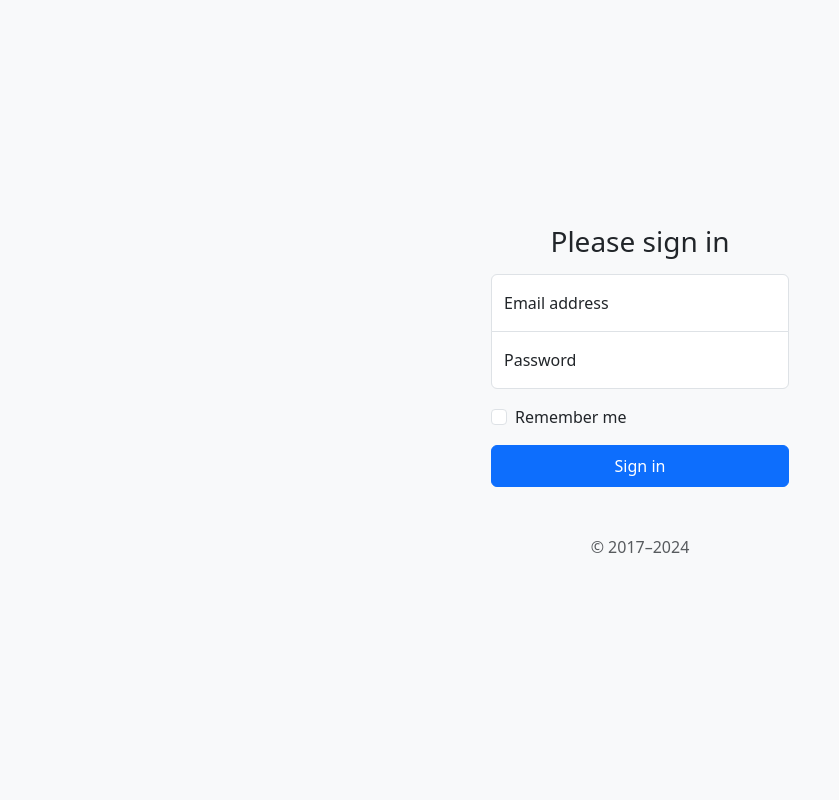
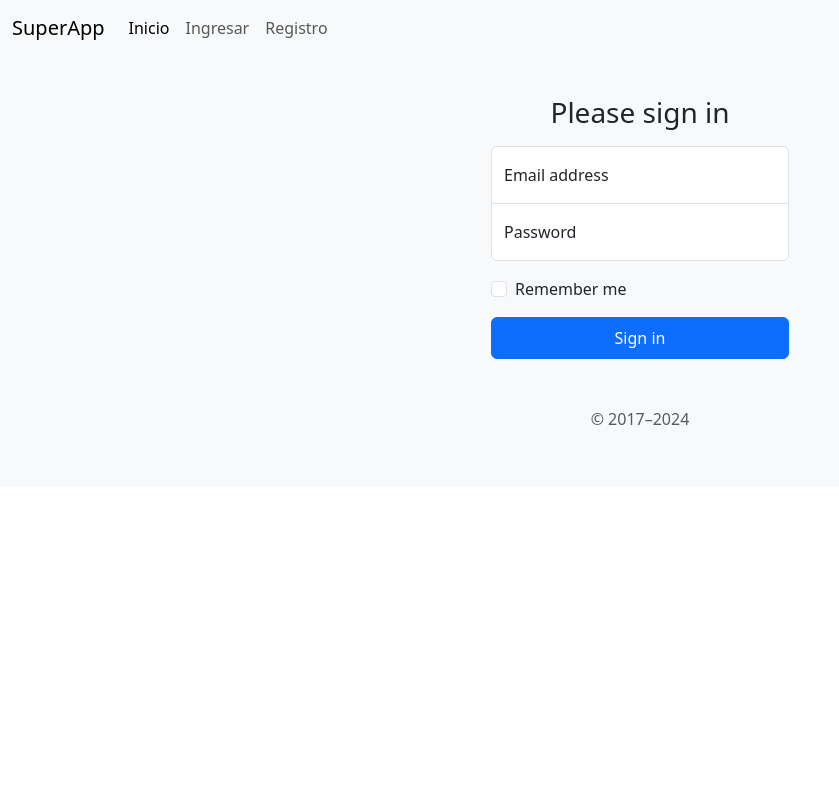
Before and after one commit to SuKuShaing/Login-y-validaci-n-de-datos-en-Flask, a Flask app: page / in a window 1280 px wide. Shown: the whole page, without its empty margins (0-839 px from the left). Run offline with Flask 3, Linux system fonts and the light colour scheme; parts of the project's set-up code (start-up, migrations or seed data) failed here and were passed over; some libraries are stand-ins or nearby versions.

Commit message:
Se reestructuró el código para que los html tuvieran bloques

```diff
--- /dev/null
+++ b/templates/cabecera.html
@@ -0,0 +1,29 @@
+<nav class="navbar navbar-expand-lg bg-body-tertiary">
+	<div class="container-fluid">
+		<a class="navbar-brand" href="#">SuperApp</a>
+		<button
+			class="navbar-toggler"
+			type="button"
+			data-bs-toggle="collapse"
+			data-bs-target="#navbarNavDropdown"
+			aria-controls="navbarNavDropdown"
+			aria-expanded="false"
+			aria-label="Toggle navigation"
+		>
+			<span class="navbar-toggler-icon"></span>
+		</button>
+		<div class="collapse navbar-collapse" id="navbarNavDropdown">
+			<ul class="navbar-nav">
+				<li class="nav-item">
+					<a class="nav-link active" aria-current="page" href="/">Inicio</a>
+				</li>
+				<li class="nav-item">
+					<a class="nav-link" href="/">Ingresar</a>
+				</li>
+				<li class="nav-item">
+					<a class="nav-link" href="/registro">Registro</a>
+				</li>
+			</ul>
+		</div>
+	</div>
+</nav>
--- a/templates/index.html
+++ b/templates/index.html
@@ -1,54 +1,16 @@
-<!DOCTYPE html>
-<html lang="es">
-	<head>
-		<meta charset="UTF-8" />
-		<meta name="viewport" content="width=device-width, initial-scale=1.0" />
-		<title>Document</title>
-		<link
-			href="https://cdn.jsdelivr.net/npm/bootstrap@5.3.3/dist/css/bootstrap.min.css"
-			rel="stylesheet"
-			integrity="sha384-QWTKZyjpPEjISv5WaRU9OFeRpok6YctnYmDr5pNlyT2bRjXh0JMhjY6hW+ALEwIH"
-			crossorigin="anonymous"
-		/>
-		<style>
-			html,
-			body {
-				height: 100%;
-			}
+{% extends 'layout.html' %}
 
-			.form-signin {
-				max-width: 330px;
-				padding: 1rem;
-			}
+{% block title %}Home{% endblock %}
 
-			.form-signin .form-floating:focus-within {
-				z-index: 2;
-			}
-
-			.form-signin input[type="email"] {
-				margin-bottom: -1px;
-				border-bottom-right-radius: 0;
-				border-bottom-left-radius: 0;
-			}
-
-			.form-signin input[type="password"] {
-				margin-bottom: 10px;
-				border-top-left-radius: 0;
-				border-top-right-radius: 0;
-			}
-		</style>
-	</head>
-	<body class="d-flex align-items-center py-4 bg-body-tertiary">
+{% block body %}
+<div class="d-flex align-items-center py-4 bg-body-tertiary">
 	<main class="form-signin w-100 m-auto text-center">
-
 		<form action="acceso-login" method="post">
 			<!-- action="acceso-login" define la URL a la que se enviarán los datos del formulario cuando se haga clic en el botón de envío -->
 			<h1 class="h3 mb-3 fw-normal">Please sign in</h1>
 
 			{% if mensaje %}
-					<div class="alert alert-warning" role="alert">
-						{{ mensaje }}
-					</div>
+			<div class="alert alert-warning" role="alert">{{ mensaje }}</div>
 			{% endif %}
 
 			<div class="form-floating">
@@ -83,16 +45,9 @@
 					Remember me
 				</label>
 			</div>
-				<button class="btn btn-primary w-100 py-2" type="submit">
-					Sign in
-				</button>
+			<button class="btn btn-primary w-100 py-2" type="submit">Sign in</button>
 			<p class="mt-5 mb-3 text-body-secondary">&copy; 2017–2024</p>
 		</form>
 	</main>
-	</body>
-	<script
-		src="https://cdn.jsdelivr.net/npm/bootstrap@5.3.3/dist/js/bootstrap.bundle.min.js"
-		integrity="sha384-YvpcrYf0tY3lHB60NNkmXc5s9fDVZLESaAA55NDzOxhy9GkcIdslK1eN7N6jIeHz"
-		crossorigin="anonymous"
-	></script>
-</html>
+</div>
+{% endblock %}
--- /dev/null
+++ b/templates/layout.html
@@ -0,0 +1,56 @@
+<!DOCTYPE html>
+<html lang="es">
+	<head>
+		<meta charset="UTF-8" />
+		<meta name="viewport" content="width=device-width, initial-scale=1.0" />
+		<title>{% block title %}{% endblock %}</title>
+		<link
+			href="https://cdn.jsdelivr.net/npm/bootstrap@5.3.3/dist/css/bootstrap.min.css"
+			rel="stylesheet"
+			integrity="sha384-QWTKZyjpPEjISv5WaRU9OFeRpok6YctnYmDr5pNlyT2bRjXh0JMhjY6hW+ALEwIH"
+			crossorigin="anonymous"
+		/>
+		<style>
+			html,
+			body {
+				height: 100%;
+			}
+
+            body {
+                display: flex;
+                flex-direction: column;
+            }
+
+			.form-signin {
+				max-width: 330px;
+				padding: 1rem;
+			}
+
+			.form-signin .form-floating:focus-within {
+				z-index: 2;
+			}
+
+			.form-signin input[type="email"] {
+				margin-bottom: -1px;
+				border-bottom-right-radius: 0;
+				border-bottom-left-radius: 0;
+			}
+
+			.form-signin input[type="password"] {
+				margin-bottom: 10px;
+				border-top-left-radius: 0;
+				border-top-right-radius: 0;
+			}
+		</style>
+	</head>
+    <body>
+        {% include('cabecera.html') %}
+        {% block body %}
+        {% endblock %}
+    </body>
+    <script
+    src="https://cdn.jsdelivr.net/npm/bootstrap@5.3.3/dist/js/bootstrap.bundle.min.js"
+    integrity="sha384-YvpcrYf0tY3lHB60NNkmXc5s9fDVZLESaAA55NDzOxhy9GkcIdslK1eN7N6jIeHz"
+    crossorigin="anonymous"
+></script>
+</html>
```
Also changed, not shown: templates/admin.html (+6 -10 lines), templates/registro.html (added, +7 -0 lines), templates/usuarioComun.html (+6 -10 lines), readme.md. Lines whose indentation alone changed are shown as unchanged.
